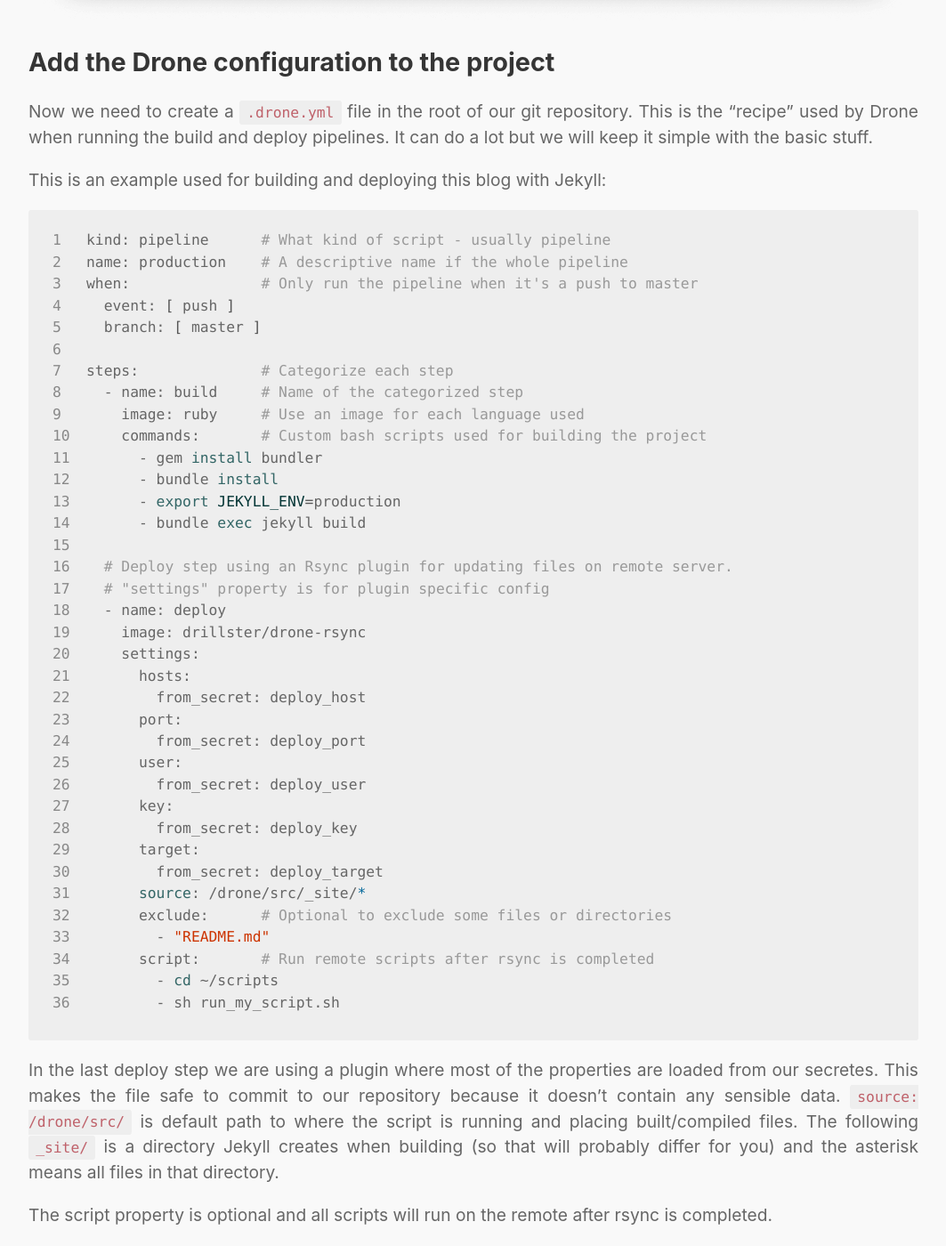
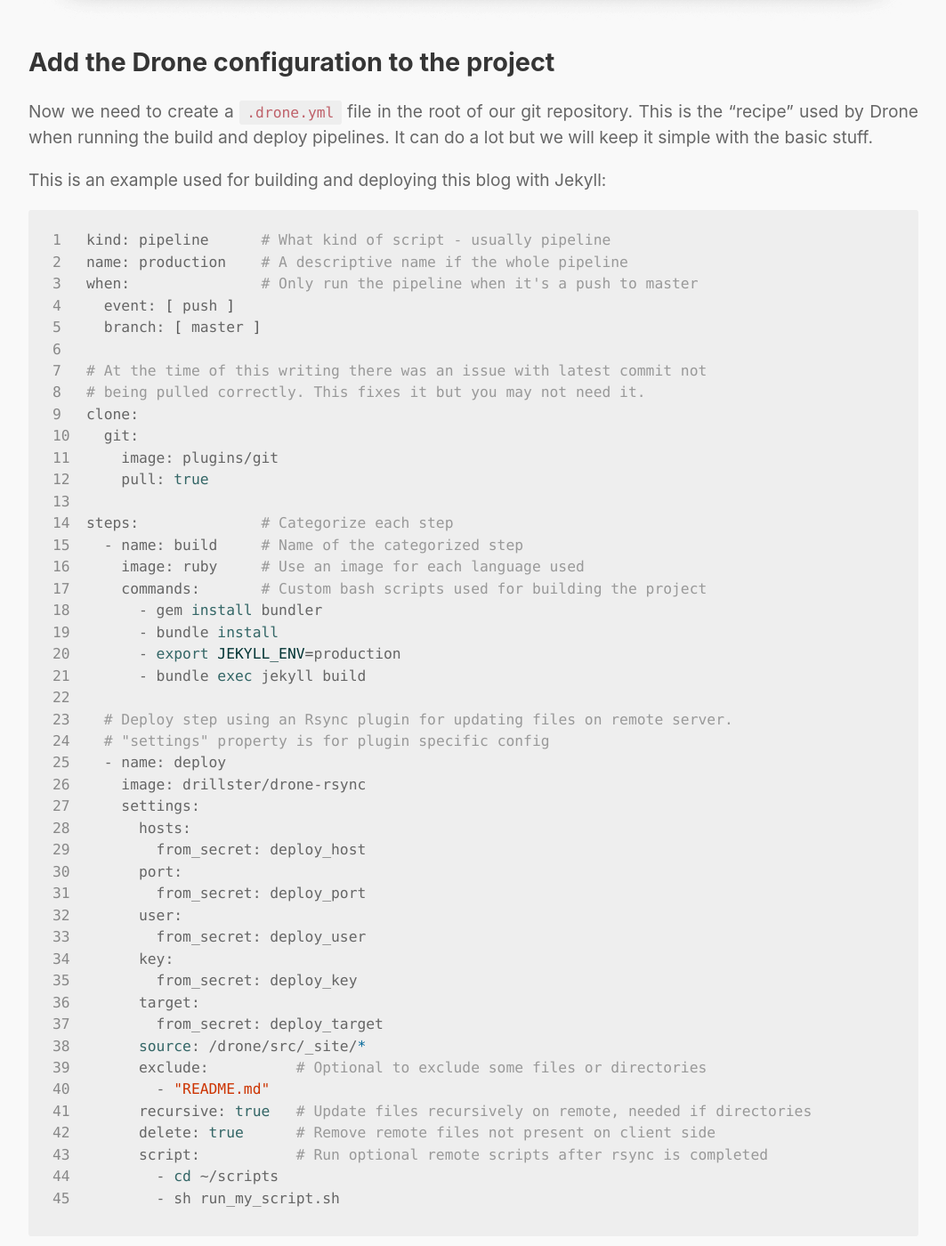
Before and after one commit to samuelsson/samuelsson-homepage, a Jekyll site: the page built from _posts/2019-02-27-how-to-install-and-configure-drone-ci-on-a-self-hosted-server.md, in a window 1280 px wide and 1400 px high, scrolled down 12432 px. Shown: the whole window at 89% size, without its empty margins (108-1171 px from the left). Built offline with Jekyll 4.4.1, drawn with Linux system fonts in a browser that asks for light colours.

Commit message:
Update post with some added comments

```diff
--- a/_posts/2019-02-27-how-to-install-and-configure-drone-ci-on-a-self-hosted-server.md
+++ b/_posts/2019-02-27-how-to-install-and-configure-drone-ci-on-a-self-hosted-server.md
@@ -357,6 +357,13 @@ when:               # Only run the pipeline when it's a push to master
   event: [ push ]
   branch: [ master ]
 
+# At the time of this writing there was an issue with latest commit not
+# being pulled correctly. This fixes it but you may not need it.
+clone:
+  git:
+    image: plugins/git
+    pull: true
+
 steps:              # Categorize each step
   - name: build     # Name of the categorized step
     image: ruby     # Use an image for each language used
@@ -382,9 +389,11 @@ steps:              # Categorize each step
       target:
         from_secret: deploy_target
       source: /drone/src/_site/*
-      exclude:      # Optional to exclude some files or directories
+      exclude:          # Optional to exclude some files or directories
         - "README.md"
-      script:       # Run remote scripts after rsync is completed
+      recursive: true   # Update files recursively on remote, needed if directories
+      delete: true      # Remove remote files not present on client side
+      script:           # Run optional remote scripts after rsync is completed
         - cd ~/scripts
         - sh run_my_script.sh
 {% endhighlight %}
```
